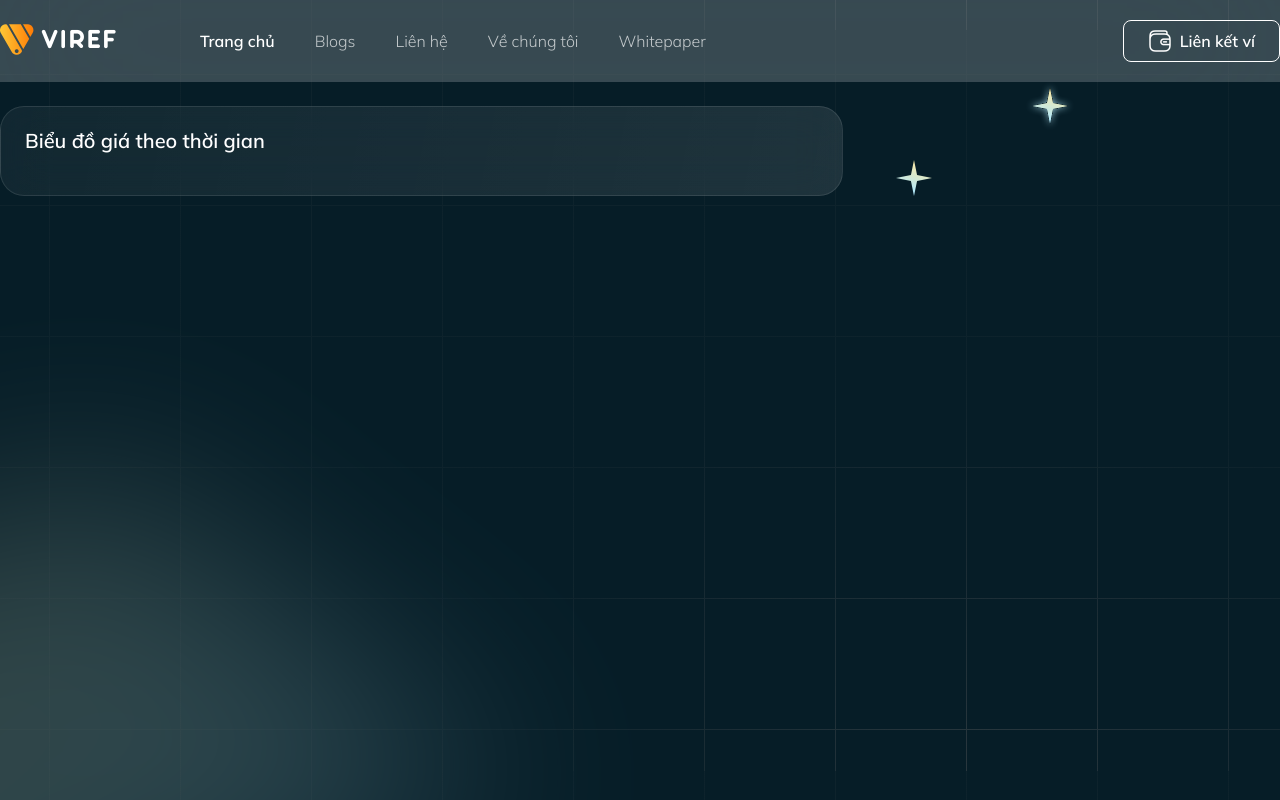
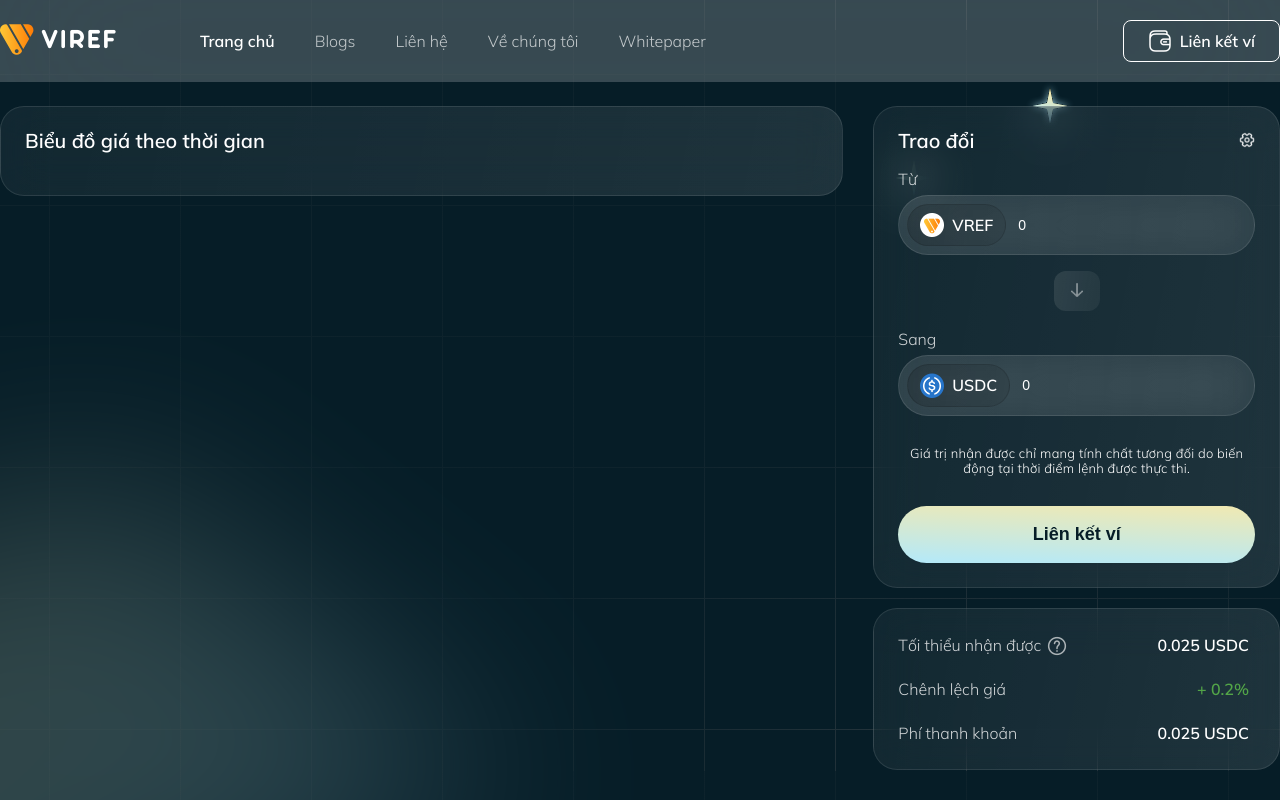
Before and after one commit to viref/exchange, a Vue app: page / in a window 1280 px wide. Built offline with nearby package versions, Linux system fonts and the light colour scheme.

Commit message:
add loading, fix isConnected

```diff
--- a/src/App.vue
+++ b/src/App.vue
@@ -26,10 +26,7 @@
 import './assets/reset.css';
 import './assets/grid.css';
 import helper from "./helper";
-import { mapMutations, mapGetters } from 'vuex';
-import Web3 from "web3";
-import Web3Modal from "web3modal";
-import WalletConnectProvider from "@walletconnect/web3-provider";
+import { mapGetters } from 'vuex';
 
 export default {
   components: {  },
@@ -45,59 +42,6 @@ export default {
     ...mapGetters(['accounts']),
     isRightNetwork() {
       return this.usdc && this.usdc.address;
-    }
-  },
-  methods: {
-    ...mapMutations(['setChainId', 'setAccounts']),
-    async connectWallet() {
-      const providerOptions = {
-        walletconnect: {
-          package: WalletConnectProvider, // required
-          options: {
-            infuraId: "1a466cc6a1314f818035d806ffbf7f71" // required
-          }
-        }
-      };
-      this.web3Modal = new Web3Modal({
-        // network: "mainnet", // optional
-        cacheProvider: true, // optional
-        providerOptions // required
-      });
-      let provider;
-      try {
-        provider = await this.web3Modal.connect();
-      } catch(e) {
-        console.log("Could not get a wallet connection", e);
-        return;
-      }
-      window.web3 = new Web3(provider);
-      this.networkId = await this.getCurrentNetwork();
-      this.setChainId(this.networkId);
-      return this.getAccounts().then(async accounts => {
-        await this.connectContract();
-        this.setAccounts( accounts )
-        ethereum.on("chainChanged", () => {
-          window.location.reload();
-        });
-        return true;
-      })
-    },
-    async disconnectWallet() {
-      await this.web3Modal.clearCachedProvider();
-      window.location.reload();
-    },
-    async getAccounts() {
-      if ( window.ethereum )
-        return window.ethereum.request({ method: 'eth_accounts' })
-      return [];
-    },
-    detectEthereum() {
-      const { ethereum } = window;
-      if (ethereum && ethereum.isMetaMask) {
-        console.log('Ethereum successfully detected!');
-      } else {
-        console.log('Please install MetaMask!');
-      }
     }
   },
   mounted() {
--- a/src/components/CryptoInput.vue
+++ b/src/components/CryptoInput.vue
@@ -6,7 +6,7 @@
 	      <img :src="`/img/${currency}-mini.png`">
 	      {{ currency.toUpperCase() }}
 	    </div>
-	    <input type="number" :value="value" onclick="this.select()" />
+	    <input type="number" :disabled="disabled" :value="value" onclick="this.select()" />
 	    <a v-if="setMax" class="btn-max" href="#" @click="setMax">Max</a>
 	    <div class="clear"></div>
 	  </div>
@@ -14,7 +14,7 @@
 </template>
 <script type="text/javascript">
 export default {
-	props: ['currency', 'label', 'setMax', 'value'],
+	props: ['currency', 'label', 'setMax', 'value', 'disabled'],
 	data() {
 		return {
 
--- /dev/null
+++ b/src/components/Loading.vue
@@ -0,0 +1,44 @@
+<template>
+	<div class="lds-dual-ring"></div>
+</template>
+<script type="text/javascript">
+export default {
+	data() {
+		return {
+
+		}
+	},
+	methods: {
+
+	},
+	mounted() {
+
+	}
+}
+</script>
+<style scoped>
+.lds-dual-ring {
+  display: inline-block;
+  width: 20px;
+  height: 20px;
+}
+.lds-dual-ring:after {
+  content: " ";
+  display: block;
+  width: 16px;
+  height: 16px;
+  margin: 2px;
+  border-radius: 50%;
+  border: 2px solid #fff;
+  border-color: #fff transparent #fff transparent;
+  animation: lds-dual-ring 1.2s linear infinite;
+}
+@keyframes lds-dual-ring {
+  0% {
+    transform: rotate(0deg);
+  }
+  100% {
+    transform: rotate(360deg);
+  }
+}
+</style>
--- a/src/helper/index.js
+++ b/src/helper/index.js
@@ -1,4 +1,7 @@
-import { mapGetters } from 'vuex'
+import { mapMutations, mapGetters } from 'vuex';
+import Web3 from "web3";
+import Web3Modal from "web3modal";
+import WalletConnectProvider from "@walletconnect/web3-provider";
 
 export default {
 	data() {
@@ -9,7 +12,7 @@ export default {
 	},
 	computed: {
 		...mapGetters([
-			'getABI'
+			'getABI', 'isConnected'
 		]),
 		usdc() {
 			return this.getABI('usdc')
@@ -18,7 +21,16 @@ export default {
 			return this.getABI('vref')
 		}
 	},
+	watch: {
+		isConnected(value) {
+			if (!this.USDC && window.USDC) {
+				this.USDC = window.USDC;
+				this.VREF = window.VREF;
+			}
+		}
+	},
 	methods: {
+		...mapMutations(['setChainId', 'setAccounts']),
 	    formatCurrency(value, contract) {
 	    	return value/10**contract.decimals;
 	    },
@@ -61,7 +73,57 @@ export default {
 				method: "wallet_switchEthereumChain",
 				params: [{ chainId: chainId.bsc }],
 	        });
-		}
+		},
+		async connectWallet() {
+	      const providerOptions = {
+	        walletconnect: {
+	          package: WalletConnectProvider, // required
+	          options: {
+	            infuraId: "1a466cc6a1314f818035d806ffbf7f71" // required
+	          }
+	        }
+	      };
+	      this.web3Modal = new Web3Modal({
+	        // network: "mainnet", // optional
+	        cacheProvider: true, // optional
+	        providerOptions // required
+	      });
+	      let provider;
+	      try {
+	        provider = await this.web3Modal.connect();
+	      } catch(e) {
+	        console.log("Could not get a wallet connection", e);
+	        return;
+	      }
+	      window.web3 = new Web3(provider);
+	      this.networkId = await this.getCurrentNetwork();
+	      this.setChainId(this.networkId);
+	      return this.getAccounts().then(async accounts => {
+	        await this.connectContract();
+	        this.setAccounts( accounts )
+	        ethereum.on("chainChanged", () => {
+	          window.location.reload();
+	        });
+	        return true;
+	      })
+	    },
+	    async disconnectWallet() {
+	      await this.web3Modal.clearCachedProvider();
+	      window.location.reload();
+	    },
+	    async getAccounts() {
+	      if ( window.ethereum )
+	        return window.ethereum.request({ method: 'eth_accounts' })
+	      return [];
+	    },
+	    detectEthereum() {
+	      const { ethereum } = window;
+	      if (ethereum && ethereum.isMetaMask) {
+	        console.log('Ethereum successfully detected!');
+	      } else {
+	        console.log('Please install MetaMask!');
+	      }
+	    }
 	},
 	mounted() {
 		this.USDC = window.USDC;
--- a/src/views/Home/Swap.vue
+++ b/src/views/Home/Swap.vue
@@ -4,23 +4,34 @@
         Trao đổi
         <a href="#" class="setting"><img src="../../assets/setting.png"></a>
       </h3>
-      <crypto-input :currency="coins[0]" :value="values[0]" :key="`0-${values[0]}`" label="Từ" :set-max="setMax" />
-      <div style="text-align: center;"><a class="btn-switch" href="#" @click="switchCoin"><img src="../../assets/arrow-down.png"></a></div>
-      <crypto-input :currency="coins[1]" :value="values[1]" :key="`1-${values[1]}`" label="Sang" />
+      <crypto-input :currency="coins[0]" :value="values[0]"
+      	:key="`0-${values[0]}`" label="Từ" :set-max="isConnected ? setMax : null"
+      	:disabled="!isConnected" />
+      <div style="text-align: center;">
+      	<a class="btn-switch" href="#" @click="switchCoin">
+      		<div style="width: 20px; height: 20px; text-align: center; line-height: 20px;">
+	      		<loading v-if="loading" />
+	      		<img v-else src="../../assets/arrow-down.png">
+	      	</div>
+      	</a>
+      </div>
+      <crypto-input :currency="coins[1]" :value="values[1]" :key="`1-${values[1]}`" label="Sang" :disabled="!isConnected || loading" />
       <div class="note">Giá trị nhận được chỉ mang tính chất tương đối do biến động tại thời điểm lệnh được thực thi.</div>
-      <button class="button" @click="swap">Xác nhận</button>
+      <button v-if="isConnected" class="button" @click="swap">Xác nhận</button>
+      <button v-else class="button" @click="connectWallet">Liên kết ví</button>
     </box>
 </template>
 <script type="text/javascript">
 import { mapMutations, mapGetters } from 'vuex';
 import CryptoInput from '../../components/CryptoInput';
 import Box from '../../components/Box';
+import Loading from '../../components/Loading';
 import helper from "../../helper";
 import pool from "../../helper/pool";
 
 export default {
 	components: {
-	    Box, CryptoInput
+	    Box, CryptoInput, Loading
 	},
 	data() {
 		return {
@@ -37,7 +48,8 @@ export default {
 			async handler(value) {
 				// calculate swap token
 				// price slippage
-				this.calculate()
+				if ( !this.loading )
+					this.calculate()
 			}
 		}
 	},
@@ -46,8 +58,9 @@ export default {
 			this.loading = true;
 			let value = await this[this.coins[0].toUpperCase()].methods.balanceOf(this.accounts[0]).call();
 			value /= 10**(this[this.coins[0].toUpperCase()].decimals);
+			this.$set(this.values, 0, value);
 			this.loading = false;
-			this.$set(this.values, 0, value);
+			this.doCalculate();
 		},
 		switchCoin() {
 			this.coins.reverse()
@@ -127,7 +140,7 @@ export default {
 	        }).finally(e => {
 	        	this.loading = false;
 	        });
-	    },
+	    }
 	},
 	mounted() {
 
@@ -158,6 +171,7 @@ export default {
 }
 .btn-switch img {
   width: 16px;
+  padding: 0 2px;
 }
 .note {
   margin-top:  30px;
--- a/src/views/Home/index.vue
+++ b/src/views/Home/index.vue
@@ -6,7 +6,7 @@
           Biểu đồ giá theo thời gian
         </h3>
       </box>
-      <div class="col-sm-12 col-md-4" v-if="isConnected">
+      <div class="col-sm-12 col-md-4">
         <swap />
         <box>
           <ul class="list-note">
```
Also changed, not shown: public/img/icons/favicon-16x16.png, public/img/icons/favicon-32x32.png.
